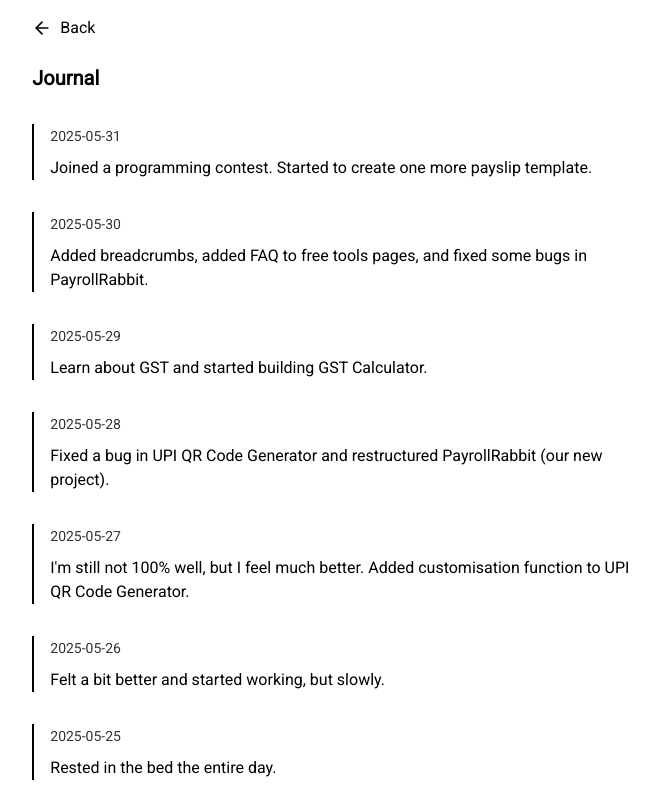
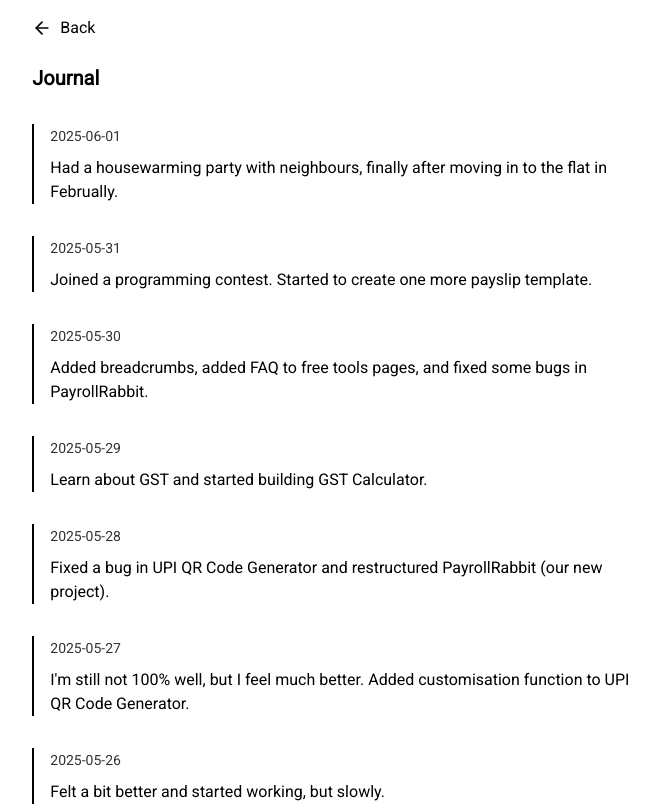
Before and after one commit to minamicode/minamicode.com, a Next.js app: page /journal in a window 1280 px wide. Shown: the top 806 px of the page, without its empty margins (309-968 px from the left). Built offline with nearby package versions, Linux system fonts and the light colour scheme.

Commit message:
add a journal entry

```diff
--- a/src/app/_components/JournalEntries.tsx
+++ b/src/app/_components/JournalEntries.tsx
@@ -6,6 +6,10 @@ type JournalEntry = {
 };
 
 const entries: JournalEntry[] = [
+  {
+    date: "2025-06-01",
+    text: "Had a housewarming party with neighbours, finally after moving in to the flat in Februally.",
+  },
   {
     date: "2025-05-31",
     text: "Joined a programming contest. Started to create one more payslip template.",
```
